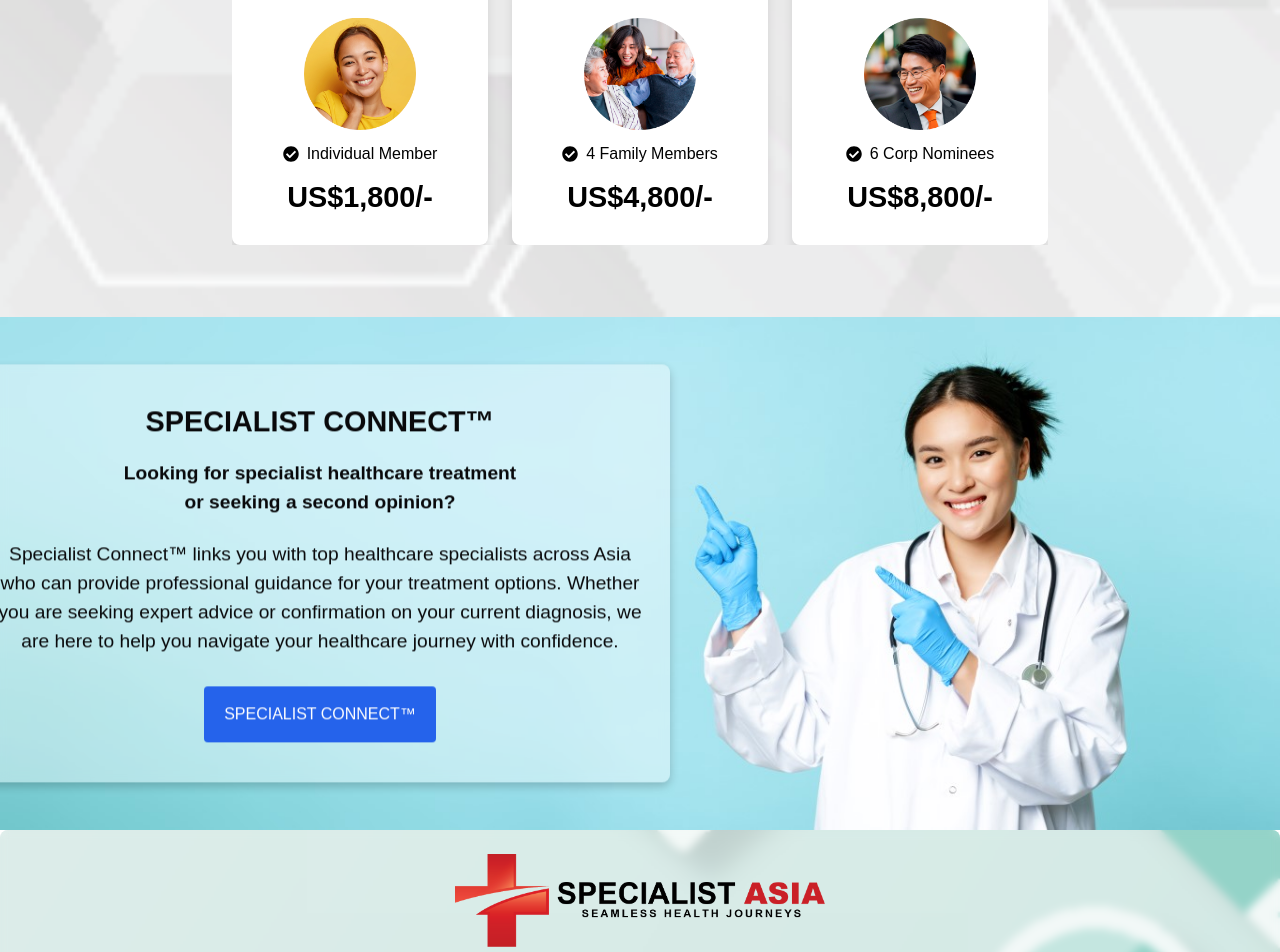
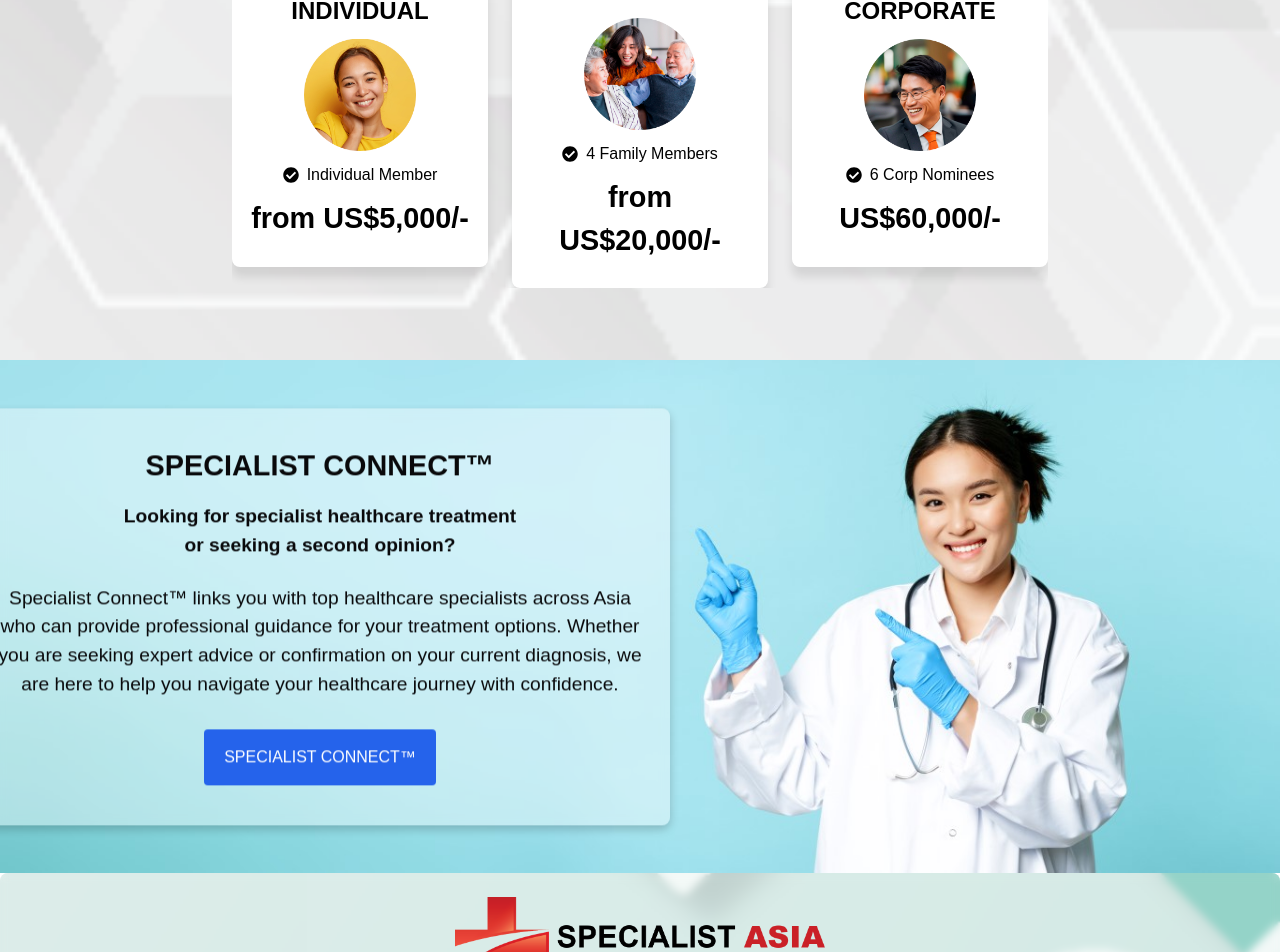
Before and after one commit to ywlee8888/funderasia_nextjs, a Next.js app: page / in a window 1280 px wide. Shown: the part 2606-3558 px from the top of the page. Built offline with nearby package versions, Linux system fonts and the light colour scheme.

Commit message:
UPdate Membership Tiers

```diff
--- a/components/cards/membershipTiers.tsx
+++ b/components/cards/membershipTiers.tsx
@@ -9,19 +9,19 @@
       imageSrc: "/img/individual.jpg",
       title: "INDIVIDUAL",
       description: "Individual Member",
-      price: "US$1,800/-",
+      price: "from US$5,000/-",
     },
     {
       imageSrc: "/img/family.jpg",
       title: "FAMILY",
       description: "4 Family Members",
-      price: "US$4,800/-",
+      price: "from US$20,000/-",
     },
     {
       imageSrc: "/img/corporate_executives.jpg",
       title: "CORPORATE",
       description: "6 Corp Nominees",
-      price: "US$8,800/-",
+      price: "US$60,000/-",
     },
   ];
 
```
